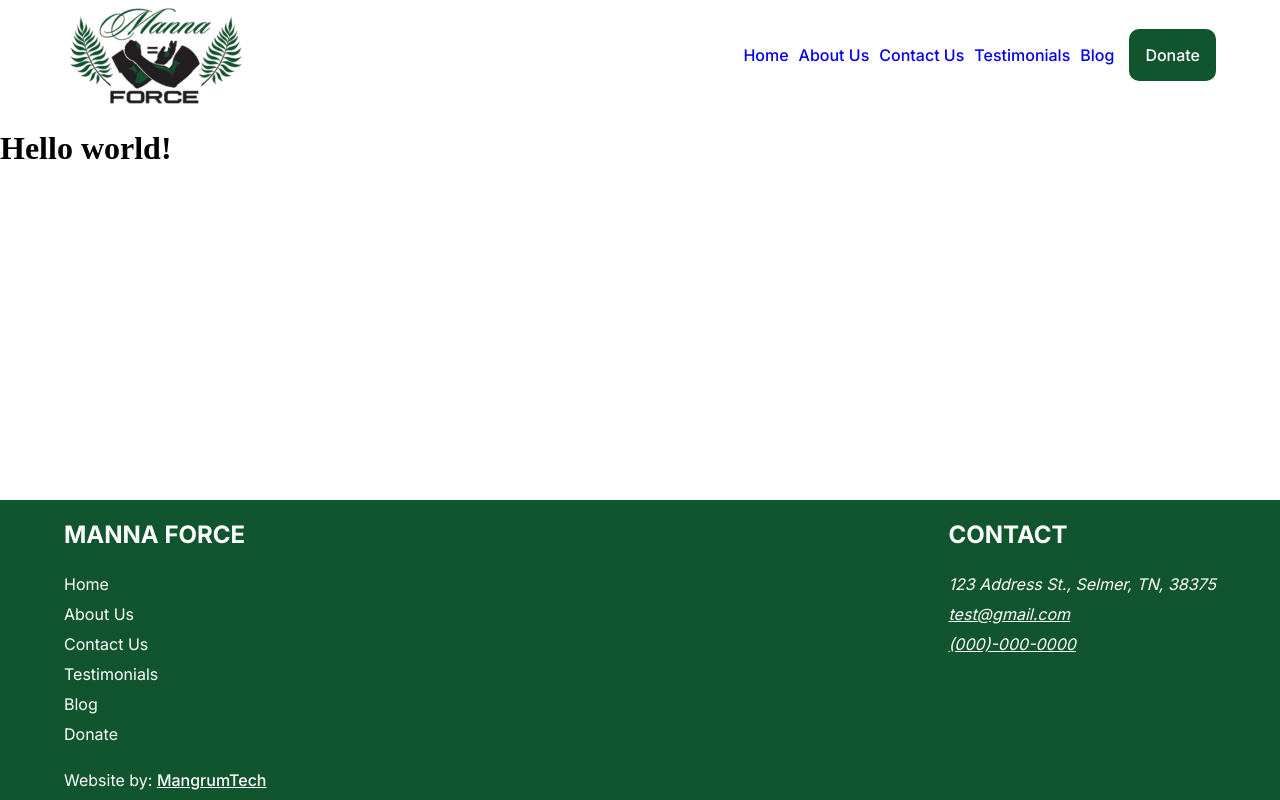
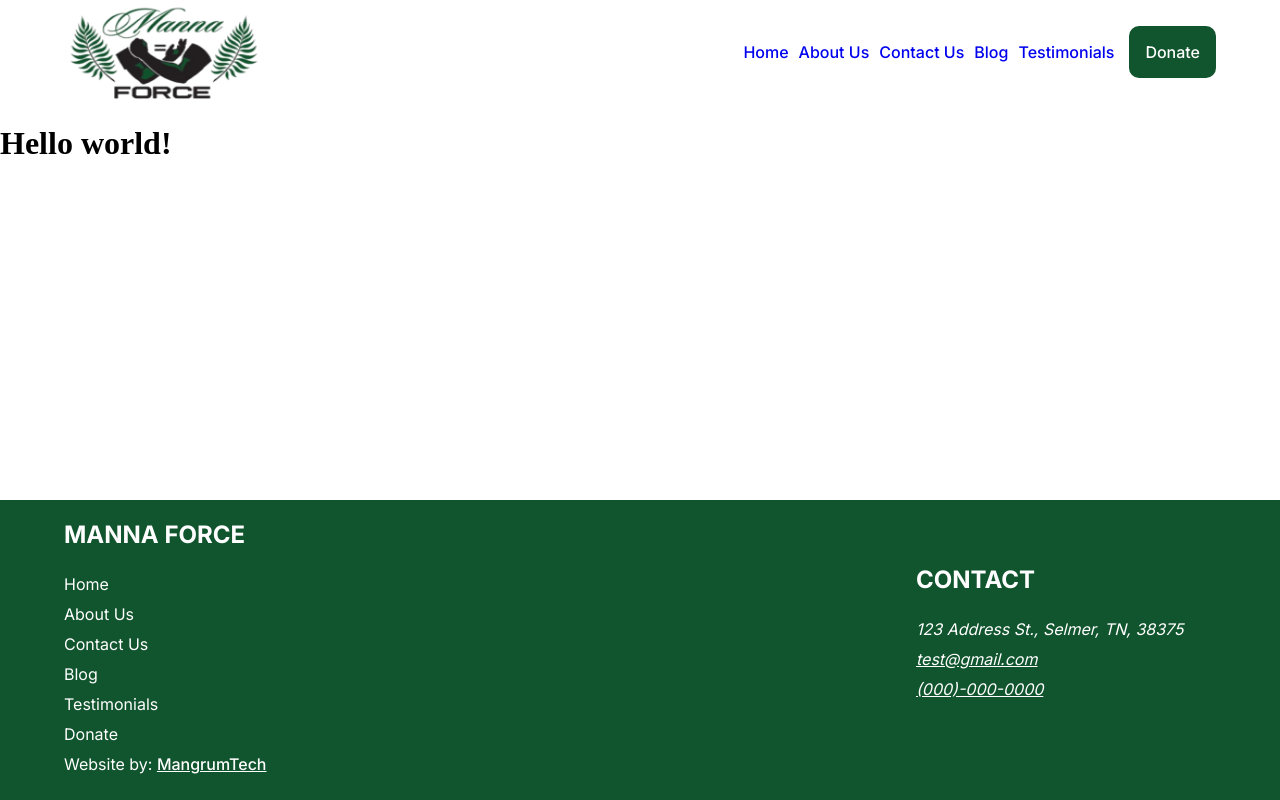
Before and after one commit to trevormangrum/mannaforce, a Next.js app: page / in a window 1280 px wide. Built offline with nearby package versions, Linux system fonts and the light colour scheme.

Commit message:
Implements basic layout for header and footer

```diff
--- a/package.json
+++ b/package.json
@@ -12,6 +12,7 @@
     "lint:eslint": "eslint '**/*.{tsx,ts,js,jsx,json}' --fix"
   },
   "dependencies": {
+    "@types/react-icons": "^3.0.0",
     "eslint-config-prettier": "^8.3.0",
     "eslint-plugin-import": "^2.24.2",
     "eslint-plugin-jsx-a11y": "^6.4.1",
@@ -26,6 +27,7 @@
     "prettier": "^2.4.1",
     "react": "17.0.2",
     "react-dom": "17.0.2",
+    "react-icons": "^4.3.1",
     "sass": "^1.43.4",
     "ts-jest": "^27.0.5",
     "ts-node": "^10.2.1"
--- a/src/components/Footer/footer.module.scss
+++ b/src/components/Footer/footer.module.scss
@@ -3,18 +3,23 @@
     display:flex;
     flex-direction:column;
   margin-top: auto;
-  height: 300px;
+  min-height: 300px;
   background: vars.$primary;
   font-family: vars.$font-primary;
 }
 
 .footerSection {
   color: white;
+  @include vars.respond-to("medium") {
+    flex-direction:row;
+  }
+  flex-direction:column;
+  align-items:center;
   display:flex;
-  flex-direction:row;
   & > div {
       font-family: vars.$font-primary;
       display:flex;
+      min-width: 300px;
       flex-direction:column;
       & > a {
           color: white;
@@ -22,7 +27,11 @@
           margin: 5px 0;
       }
      &:nth-child(2) {
-         margin-left: auto;
+         @include vars.respond-to("medium") {
+            margin-left: auto;
+            margin-bottom: 0;
+         }
+        margin-bottom: 40px;
      }
       & > h2 {
           text-transform: uppercase;
--- a/src/components/Footer/index.tsx
+++ b/src/components/Footer/index.tsx
@@ -1,5 +1,6 @@
 import React from "react";
 import styles from "./footer.module.scss";
+import urls from "utils/urls";
 
 const Footer: React.FC = () => {
   return (
@@ -8,12 +9,11 @@ const Footer: React.FC = () => {
         <section className={styles.footerSection}>
           <div>
             <h2>Manna Force</h2>
-            <a href="#">Home</a>
-            <a href="#">About Us</a>
-            <a href="#">Contact Us</a>
-            <a href="#">Testimonials</a>
-            <a href="#">Blog</a>
-            <a href="#">Donate</a>
+              { urls.links && (
+                  Object.keys(urls.links).map(obj => {
+                  return <a href={urls.links[obj].path}>{urls.links[obj].pathName}</a>
+                  })
+              )}
           </div>
           <div>
             <h2>Contact</h2>
--- a/src/components/Header/header.module.scss
+++ b/src/components/Header/header.module.scss
@@ -5,18 +5,34 @@
     display: flex;
     flex-direction: column;
     font-family: vars.$font-primary;
+    position:relative;
 }
 .wrapper {
+    position:relative;
     width: 90%;
     align-self:center;
     display:flex;
     flex-direction:row;
+    align-items:center;
 }
 .navLink {
     text-decoration:none;
     margin: 0px 5px;
     font-family: vars.$font-primary;
     font-weight: 500;
+}
+.logo {
+    & > img {
+        width: 150px;
+        height:100px;
+    }
+    @include vars.respond-to("medium") {
+        & > img {
+            width: 200px;
+            height: 100px;
+        }
+    }
+    z-index: 1001;
 }
 .navActionButton {
     background: vars.$primary;
@@ -33,8 +49,62 @@
 
 }
 .linkCollection {
+    display:none;
+    @include vars.respond-to("medium") {
+        display:flex;
+        flex-direction: row;
+        align-items:center;
+        margin-left: auto;
+    }
+}
+
+.navMenuButton {
+    margin-left: auto;
+    font-size: 32px;
+    z-index: 1001;
+    cursor:pointer;
+    @include vars.respond-to("medium") {
+        display: none;
+    }
+}
+
+.mobileNav {
+    position:absolute;
+    width:100%;
     display: flex;
-    flex-direction: row;
-    align-items:center;
-    margin-left: auto;
+    flex-direction:column;
+    height:100vh;
+    background: white;
+    transition:0.4s ease;
+    z-index: 1000;
+    @include vars.respond-to("medium") {
+        display:none;
+    }
 }
+.mobileNavContent {
+    margin-top: 130px;
+    width:90%;
+    align-self:center;
+    text-align:right;
+    font-family: vars.$font-primary;
+    display:flex;
+    flex-direction:column;
+    & > a:nth-child(6) {
+        margin-top: 20px;
+        text-align:center;
+    }
+}
+.mobileNavLink {
+    color: vars.$primary;
+    display: flex;
+    font-size: 20px;
+    flex-direction:column;
+    text-decoration:none;
+}
+
+.show {
+    right: 0;
+}
+.hide {
+    right: -100%;
+}
--- a/src/components/Header/index.tsx
+++ b/src/components/Header/index.tsx
@@ -1,22 +1,29 @@
 import React from "react";
 import styles from "./header.module.scss";
+import { FiMenu } from "react-icons/fi";
+import urls from "utils/urls";
+import MobileNav from "src/components/MobileNav";
 const Header: React.FC = () => {
+    const [mobileNavVisible, setMobileNavVisible] = React.useState(false);
   return (
     <nav className={styles.navigation}>
       <div className={styles.wrapper}>
-                <a className={styles.logo} href='/'><img src='/mannaforce.png' /> </a>
-                <div className={styles.linkCollection}>
-                    <a className={styles.navLink} href='/'>Home</a>
-                    <a className={styles.navLink} href='/about'>About Us</a>
-                    <a className={styles.navLink} href='/contact'>Contact Us</a>
-                    <a className={styles.navLink} href='/testimonials'>Testimonials</a>
-                    <a className={styles.navLink} href='/blog'>Blog</a>
-                    <a className={styles.navActionButton} href='/donate'>Donate</a>
+        <a className={styles.logo} href="/">
+          <img src="/mannaforce.png" />
+        </a>
+        <div className={`${styles.linkCollection}`}>
+          { urls.links && (
+            Object.keys(urls.links).map(obj => {
+              if(obj == "donate") return <a className={styles.navActionButton} href={urls.links[obj].path}>{urls.links[obj].pathName}</a>
+              return <a className={styles.navLink} href={urls.links[obj].path}>{urls.links[obj].pathName}</a>
+            })
+          )}
         </div>
+        <FiMenu className={styles.navMenuButton} onClick={() => setMobileNavVisible(!mobileNavVisible)} />
       </div>
+      <MobileNav mobileNavVisible={mobileNavVisible}/>
     </nav>
   );
 };
 
-
 export default Header;
--- a/src/components/Layout/layout.module.scss
+++ b/src/components/Layout/layout.module.scss
@@ -3,5 +3,7 @@
 .layout {
     display: flex;
     flex-direction: column;
+    width:100%;
     min-height: 100vh;
+    overflow-x:hidden;
 }
--- /dev/null
+++ b/src/components/MobileNav/index.tsx
@@ -0,0 +1,21 @@
+import React from "react";
+import styles from "../Header/header.module.scss";
+import urls from "utils/urls";
+interface Props {
+    mobileNavVisible: boolean;
+}
+const MobileNav: React.FC<Props> = ({mobileNavVisible}) => {
+    return (
+        <div className={`${styles.mobileNav} ${mobileNavVisible ? styles.show : styles.hide}`}>
+            <div className={styles.mobileNavContent}>
+                { urls.links && (
+                    Object.keys(urls.links).map(obj => {
+                    if(obj == "donate") return <a className={styles.navActionButton} href={urls.links[obj].path}>{urls.links[obj].pathName}</a>
+                    return <a className={styles.mobileNavLink} href={urls.links[obj].path}>{urls.links[obj].pathName}</a>
+                    })
+                )}
+            </div>
+        </div>
+    );
+};
+export default MobileNav;
--- a/styles/_variables.scss
+++ b/styles/_variables.scss
@@ -17,7 +17,7 @@ $breakpoints: (
 //@param {String} $breakpoint - Breakpoint
 //@requires $breakpoints
 @mixin respond-to($breakpoint) {
-  $raw-query: map-get(v.$breakpoints, $breakpoint);
+  $raw-query: map-get($breakpoints, $breakpoint);
   @if $raw-query {
     $query: if(
        type-of($raw-query) == "string",
--- /dev/null
+++ b/utils/urls.ts
@@ -0,0 +1,28 @@
+export default {
+    links: {
+        home: {
+            pathName: "Home",
+            path: "/",
+        },
+        about: {
+            pathName: "About Us",
+            path: "/about",
+        },
+        contact: {
+            pathName: "Contact Us",
+            path: "/contact",
+        },
+        blog: {
+            pathName: "Blog",
+            path: "/blog",
+        },
+        testimonials: {
+            pathName: "Testimonials",
+            path: "/testimonials",
+        },
+        donate: {
+            pathName: "Donate",
+            path: "/donate",
+        }
+    }
+}
```
Also changed, not shown: 1 other file (tests, documents, lock files or other folders). Lines whose indentation alone changed are shown as unchanged.
